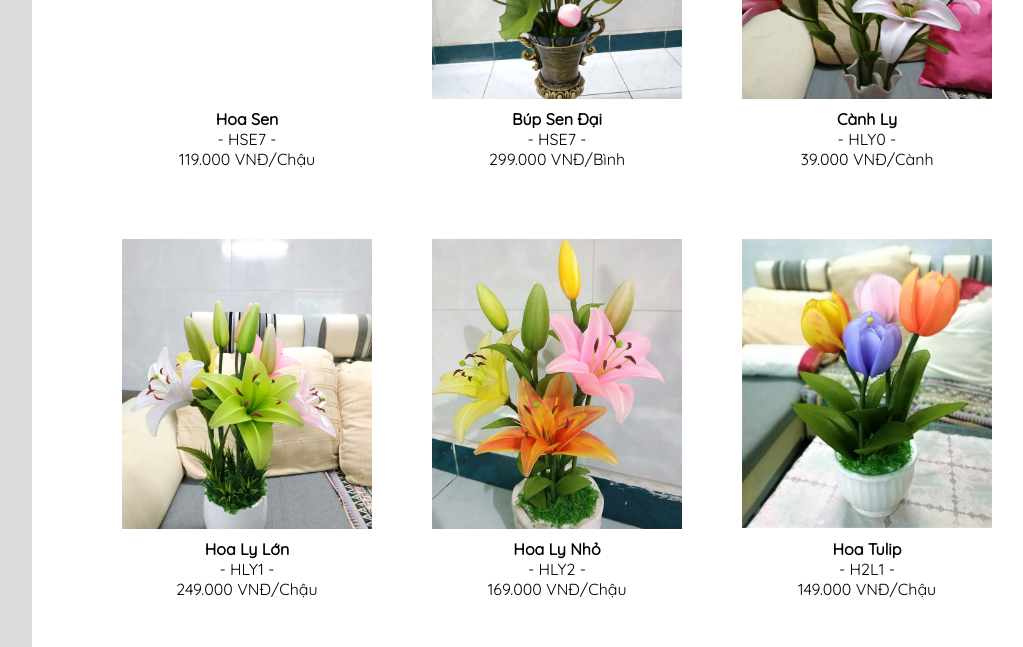
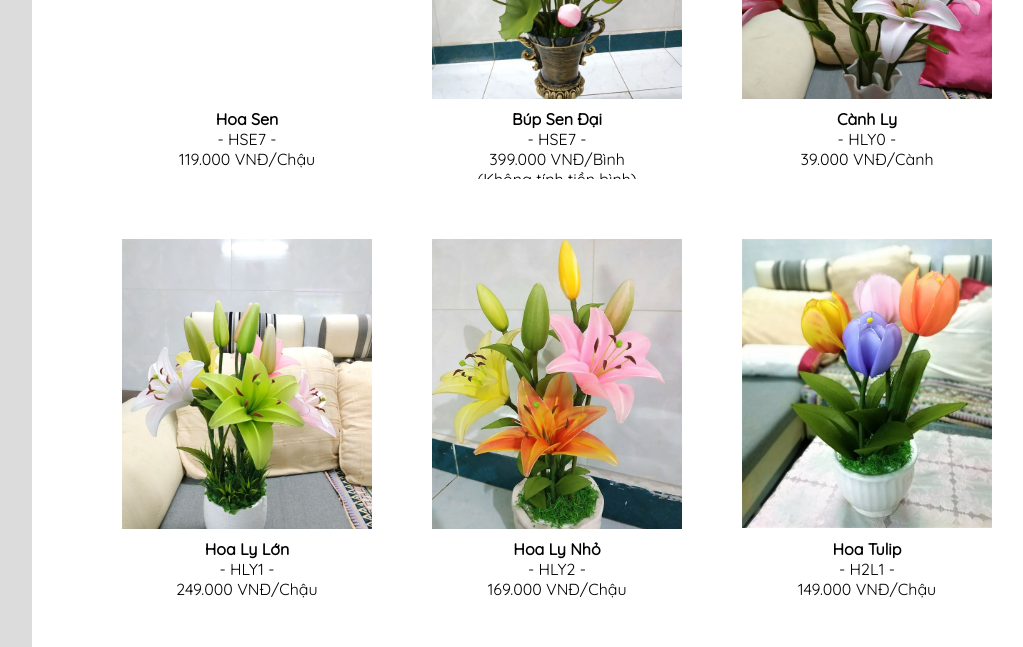
Before and after one commit to trantrongthanhtam/quatangmelam, a plain HTML site: page product-catalog.html in a window 1280 px wide. Shown: the part 3123-3770 px from the top of the page, without its empty margins (198-1221 px from the left). Drawn offline with nearby package versions, Linux system fonts and the light colour scheme.

Commit message:
Update product-catalog.html

```diff
--- a/product-catalog.html
+++ b/product-catalog.html
@@ -305,7 +305,7 @@
                         </div>
                         <p class='kthuoc'>300 cm rộng x 400 cm cao</p>
 
-                        <span><strong>Búp Sen Đại</strong><br>- HSE7 -<br>299.000 VNĐ/Bình</span>
+                        <span><strong>Búp Sen Đại</strong><br>- HSE7 -<br>399.000 VNĐ/Bình<br>(Không tính tiền bình)</span>
                     </div>
 
 
@@ -715,7 +715,7 @@
                             <img src="nhhoa/HLA19-HoaLanDai/HLA19-2.jpg" width="auto" height="100%" />
                         </div>
                         <p class='kthuoc'>300 cm rộng x 400 cm cao</p>
-                        <span><strong>Lan Đại</strong><br>- HLA18 -<br>799.000 VNĐ/Bình</span>
+                        <span><strong>Lan Đại</strong><br>- HLA18 -<br>799.000 VNĐ/Bình<br>(Không tính tiền bình)</span>
                     </div>
 
                     <div class="product-inf hoakhac">
```
